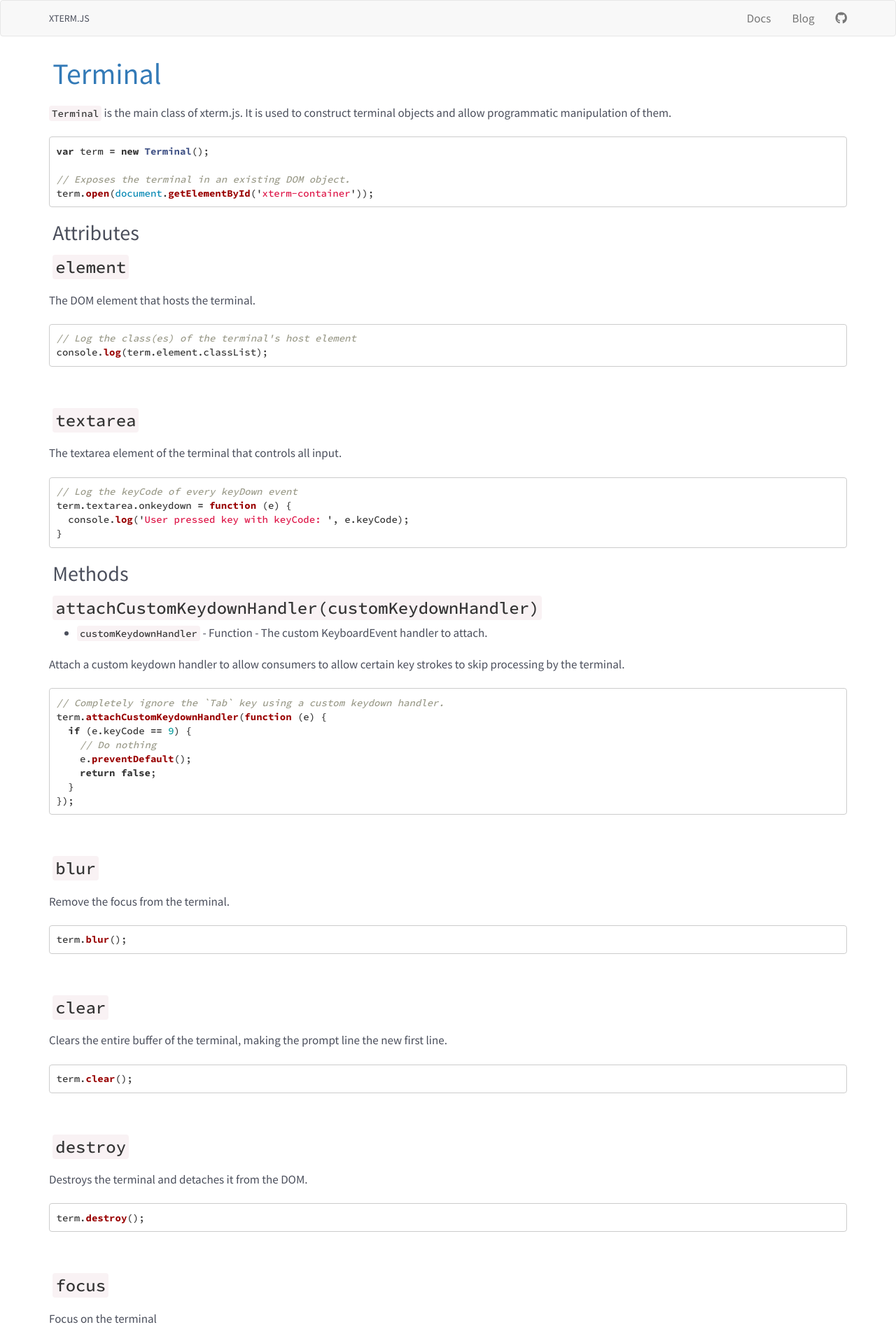
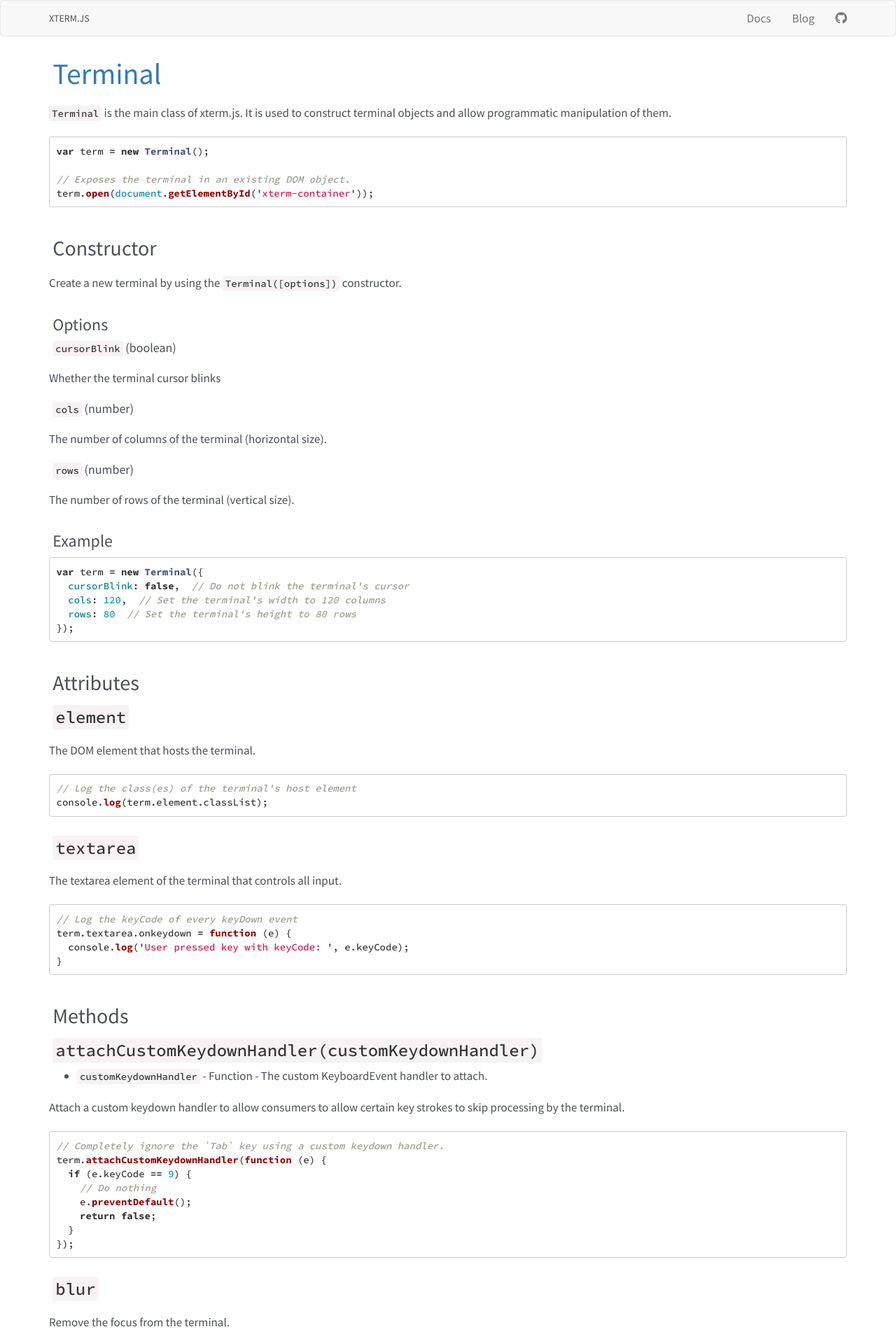
Before and after one commit to xtermjs/xtermjs.org, a Jekyll site: the page built from _docs/api/Terminal.md, in a window 1280 px wide. Shown: the top 1916 px of the page at 70% size. Built offline with Jekyll 4.4.1, drawn with Linux system fonts in a browser that asks for light colours; nearby versions of some CDN libraries.

Commit message:
Document constructor

````diff
--- a/_docs/api/Terminal.md
+++ b/_docs/api/Terminal.md
@@ -11,6 +11,34 @@ var term = new Terminal();
 
 // Exposes the terminal in an existing DOM object.
 term.open(document.getElementById('xterm-container'));
+```
+
+## Constructor
+
+Create a new terminal by using the `Terminal([options])` constructor.
+
+### Options
+
+#### `cursorBlink` (boolean)
+
+Whether the terminal cursor blinks
+
+#### `cols` (number)
+
+The number of columns of the terminal (horizontal size).
+
+#### `rows` (number)
+
+The number of rows of the terminal (vertical size).
+
+### Example
+
+```javascript
+var term = new Terminal({
+  cursorBlink: false,  // Do not blink the terminal's cursor
+  cols: 120,  // Set the terminal's width to 120 columns
+  rows: 80  // Set the terminal's height to 80 rows
+});
 ```
 
 ## Attributes
--- a/css/main.scss
+++ b/css/main.scss
@@ -116,8 +116,12 @@ strong {
   margin-right: 6px;
 }
 
+.docs-content h2 {
+  margin-top: 42px;
+}
+
 .docs-content h3 {
-  margin-top: 64px;
+  margin-top: 32px;
 }
 
 .docs-content h2+h3 {
````
